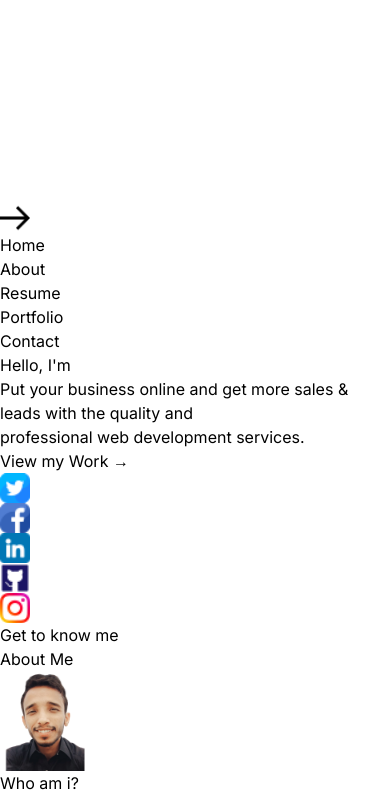
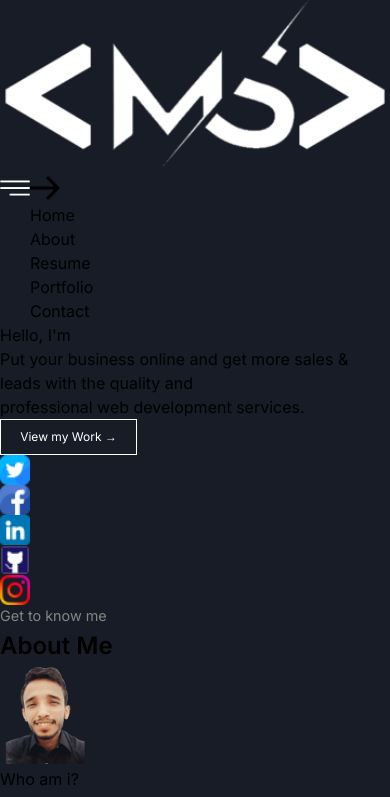
Before and after one commit to Muhammad-Shoaib-Official/shoaib-portfolio, a Next.js app: page / in a window 390 px wide. Shown: the top 797 px of the page. Built offline with nearby package versions, Linux system fonts and the light colour scheme.

Commit message:
global css added

```diff
--- a/app/globals.css
+++ b/app/globals.css
@@ -2,20 +2,190 @@
 @tailwind components;
 @tailwind utilities;
 
-:root {
-  --foreground-rgb: 0, 0, 0;
-  --background-start-rgb: 214, 219, 220;
-  --background-end-rgb: 255, 255, 255;
+* {
+  margin: 0;
+  padding: 0;
+  box-sizing: border-box;
 }
 
-@media (prefers-color-scheme: dark) {
-  :root {
-    --foreground-rgb: 255, 255, 255;
-    --background-start-rgb: 0, 0, 0;
-    --background-end-rgb: 0, 0, 0;
+html {
+  scroll-behavior: smooth;
+  overflow-x: hidden;
+}
+
+body {
+  width: 100%;
+  overflow-x: hidden;
+  font-family: 'Ruluko', sans-serif;
+  /* font-family: sans-serif; */
+  background-color: #171c26;
+  scroll-behavior: smooth;
+}
+
+.main {
+  max-width: 1500px;
+  margin: 0 auto;
+}
+
+/* ----------------Theme Colors-------------- */
+:root {
+  --nav-bg-color: #171c26;
+  --logo-color: #fff;
+  --nav-link-color: rgb(133, 133, 133);
+  --nav-link-hover-color: #fff;
+  --social-icon-bg-color: #fff;
+  --header-title-color: #fff;
+  --header-text-color: rgb(240, 240, 240);
+  --small-text-color: rgb(133, 133, 133);
+  --about-top-text-color: #fff;
+  --about-heading-color: #fff;
+  --service-top-heading-color: #fff;
+  --service-heading-color: #fff;
+  --info-sub-heading-color: #fff;
+  --info-heading-color: #fff;
+  --attribte-color: #fff;
+  --theme-color: #009e66;
+}
+
+/* --------------Global Classes----------- */
+.flex-row {
+  display: flex;
+  flex-wrap: wrap;
+  flex-direction: row;
+}
+
+a {
+  text-decoration: none;
+}
+
+ul {
+  list-style: none;
+}
+
+.heading {
+  font-size: 2rem;
+  font-weight: 600;
+}
+
+.sub-heading {
+  font-size: 1.5rem;
+  line-height: 2rem;
+}
+
+@media (max-width:768px) {
+  .heading {
+    font-size: 1.5rem;
+    font-weight: 600;
+  }
+
+  .sub-heading {
+    padding-top: 0.2rem;
+    font-size: 1rem !important;
+    line-height: 1.5rem;
   }
 }
 
-body {
-  /*  */
+.btn {
+  color: white;
+  font-size: 75%;
+  display: inline-block;
+  padding: 0.5rem 1.2rem;
+  border: 1px solid var(--theme-color);
+  border: solid 1px white;
+  transition: all 0.5s;
 }
+
+.btn:hover {
+  background: var(--theme-color);
+  border: 1px solid var(--theme-color);
+}
+
+.small-text {
+  font-size: 0.9rem;
+  line-height: 1.4rem;
+  color: var(--small-text-color);
+}
+
+.hr {
+  display: block;
+  margin-top: 1rem;
+  margin-bottom: 1rem;
+  border-style: inset;
+}
+
+/* --------------Global Classes----------- */
+.flex-row {
+  display: flex;
+  flex-wrap: wrap;
+  flex-direction: row;
+}
+
+a {
+  text-decoration: none;
+}
+
+ul {
+  list-style: none;
+}
+
+.heading {
+  font-size: 2rem;
+  font-weight: 600;
+}
+
+.sub-heading {
+  font-size: 1.5rem;
+  line-height: 2rem;
+}
+
+@media (max-width:768px) {
+  .heading {
+    font-size: 1.5rem;
+    font-weight: 600;
+  }
+
+  .sub-heading {
+    padding-top: 0.2rem;
+    font-size: 1rem !important;
+    line-height: 1.5rem;
+  }
+}
+
+.btn {
+  color: white;
+  font-size: 75%;
+  display: inline-block;
+  padding: 0.5rem 1.2rem;
+  border: 1px solid var(--theme-color);
+  border: solid 1px white;
+  transition: all 0.5s;
+}
+
+.btn:hover {
+  background: var(--theme-color);
+  border: 1px solid var(--theme-color);
+}
+
+.small-text {
+  font-size: 0.9rem;
+  line-height: 1.4rem;
+  color: var(--small-text-color);
+}
+
+.hr {
+  display: block;
+  margin-top: 1rem;
+  margin-bottom: 1rem;
+  border-style: inset;
+}
+
+@import "./components/navbar/style.css";
+@import "./components/header/style.css";
+@import "./components/about/style.css";
+@import "./components/resume/style.css";
+@import "./components/skills/style.css";
+@import "./components/services/style.css";
+@import "./components/portfolio/style.css";
+@import "./components/testimonial/style.css";
+@import "./components/contact/style.css";
+@import "./components/footer/style.css";
```
